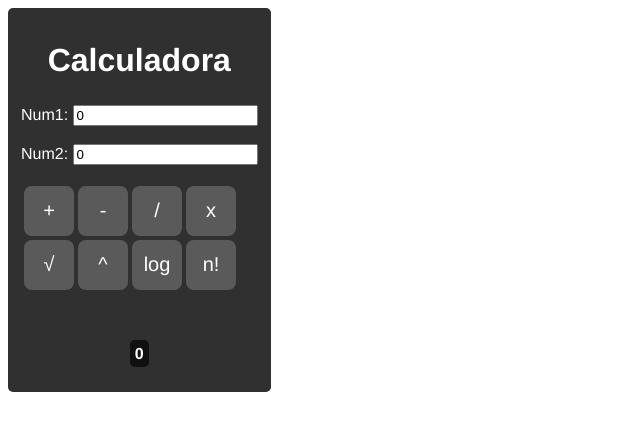
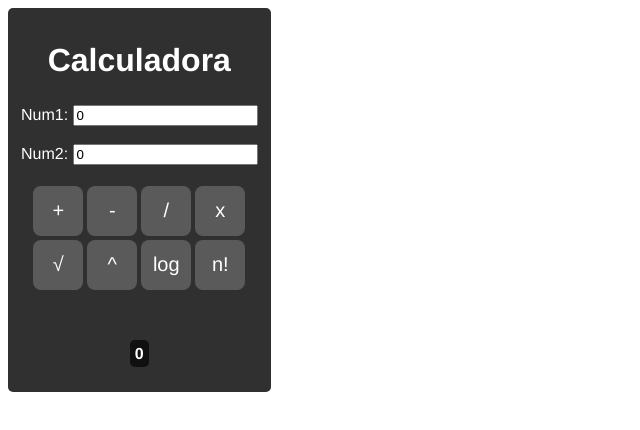
Before and after one commit to juancad/calculator, an Angular app: page / in a window 1280 px wide. Shown: the top 430 px of the page, without its empty margins (0-640 px from the left). Built offline with nearby package versions, Linux system fonts and the light colour scheme.

Commit message:
table align

```diff
--- a/src/app/app.component.html
+++ b/src/app/app.component.html
@@ -10,7 +10,7 @@
                 Num1: <input type="number" [(ngModel)]="num1" name="num1">
                 <br/><br/>
                 Num2: <input type="number" [(ngModel)]="num2" name="num2"><br/><br/>
-                <table>
+                <table style="margin: auto">
                     <tr>
                         <td>
                             <input class="calcbtn" type="submit" value="+" (click)="sum()">
```
